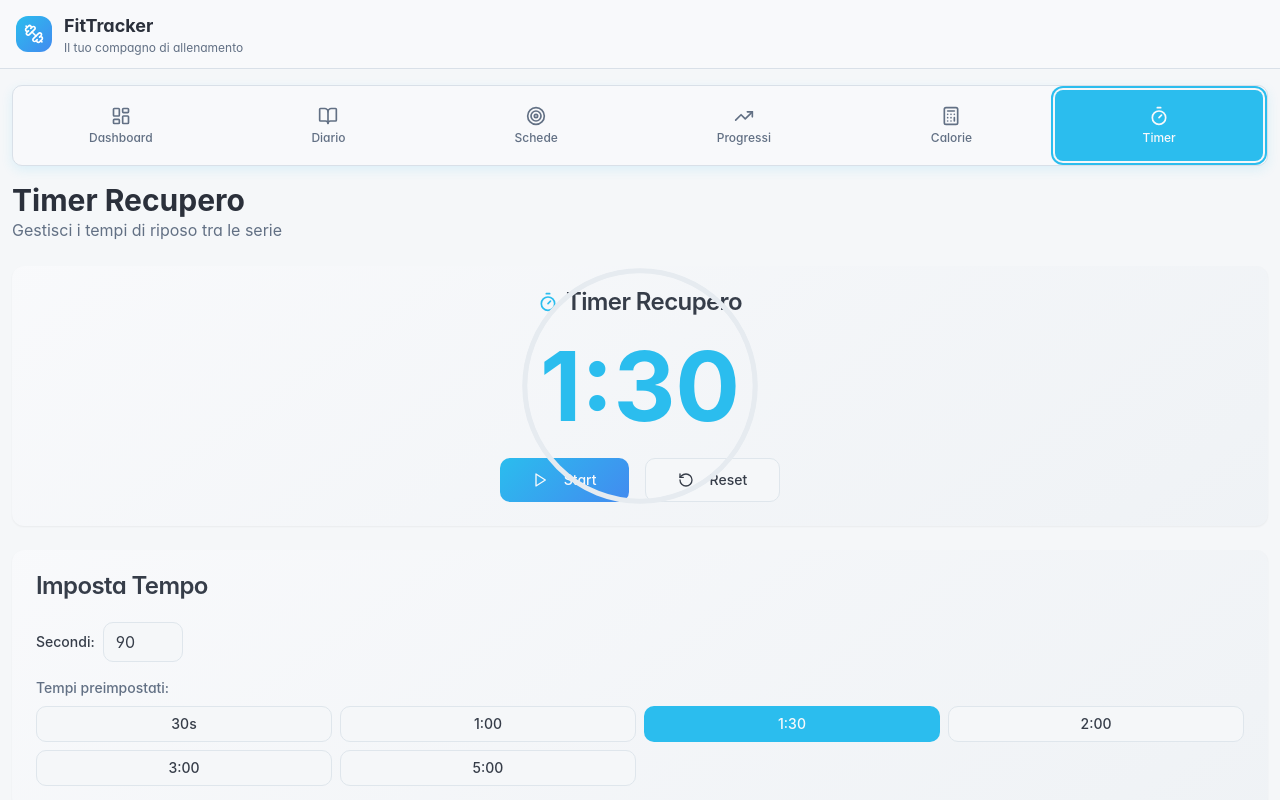
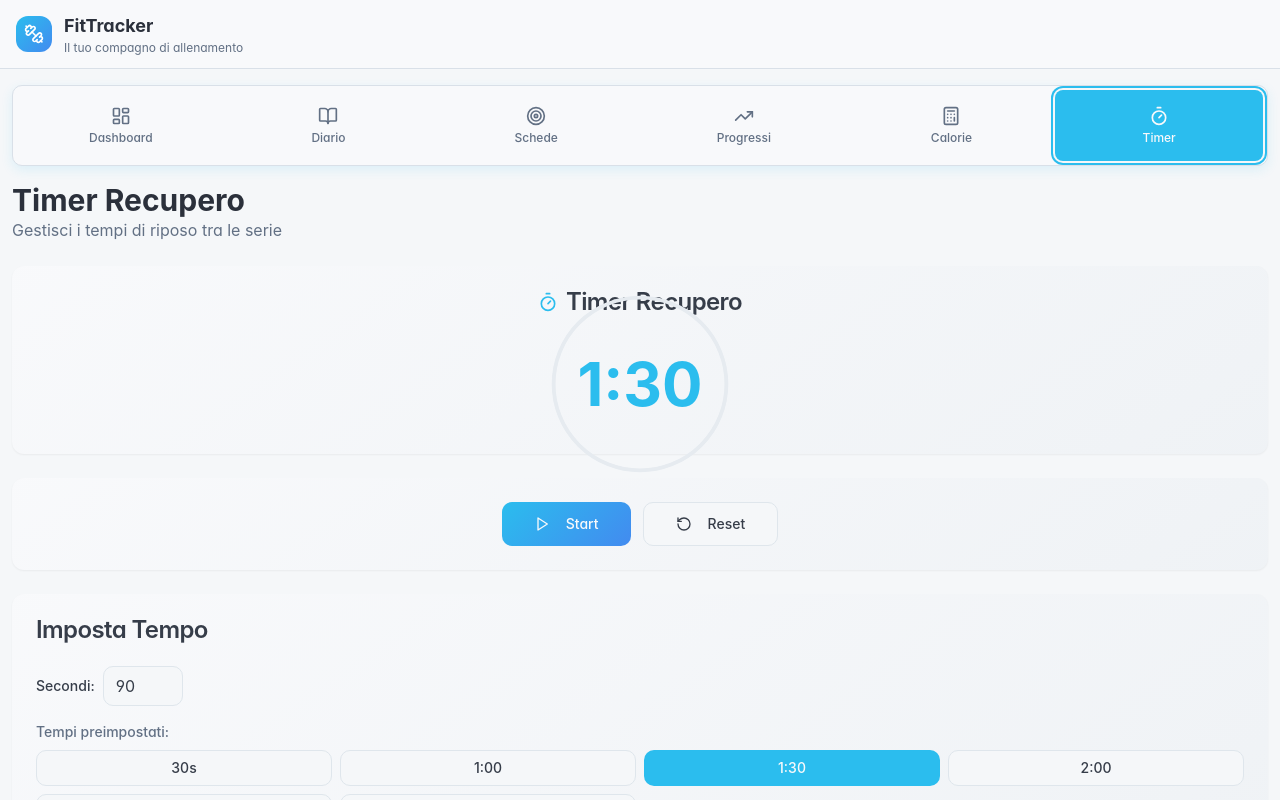
Before and after one commit to emanueledavi/lift-log-solo, a React (Vite) app: page / in a window 1280 px wide. Both pictures are taken after a click on the tab "Timer". Shown: the top 800 px of the page. Built offline with nearby package versions, Linux system fonts and the light colour scheme.

Commit message:
Fix timer button placement
Adjusted the layout of the timer component to ensure the start and reset buttons are accessible and not obscured by the timer display.

```diff
--- a/src/components/RestTimer.tsx
+++ b/src/components/RestTimer.tsx
@@ -105,10 +105,10 @@ export function RestTimer() {
             Timer Recupero
           </CardTitle>
         </CardHeader>
-        <CardContent className="text-center space-y-6">
+        <CardContent className="text-center space-y-4 pb-6">
           {/* Timer Display */}
-          <div className="relative">
-            <div className={`text-6xl md:text-8xl font-bold transition-colors ${
+          <div className="relative flex items-center justify-center py-4">
+            <div className={`text-4xl sm:text-5xl md:text-6xl font-bold transition-colors z-10 relative ${
               isFinished ? 'text-success' :
               timeLeft <= 10 && isRunning ? 'text-warning' :
               'text-primary'
@@ -118,7 +118,7 @@ export function RestTimer() {
 
             {/* Progress Ring */}
             <div className="absolute inset-0 flex items-center justify-center">
-              <svg className="w-48 h-48 md:w-64 md:h-64 transform -rotate-90" viewBox="0 0 100 100">
+              <svg className="w-32 h-32 sm:w-40 sm:h-40 md:w-48 md:h-48 transform -rotate-90" viewBox="0 0 100 100">
                 <circle
                   cx="50"
                   cy="50"
@@ -142,13 +142,24 @@ export function RestTimer() {
             </div>
           </div>
 
-          {/* Controls */}
-          <div className="flex justify-center gap-4">
+          {/* Status Message */}
+          {isFinished && (
+            <div className="text-success font-semibold text-lg animate-bounce px-4">
+              ⏰ Tempo scaduto! Pronto per la prossima serie?
+            </div>
+          )}
+        </CardContent>
+      </Card>
+
+      {/* Controls - Separate card for better mobile accessibility */}
+      <Card className="gradient-card border-0 shadow-fitness">
+        <CardContent className="pt-6">
+          <div className="flex justify-center gap-3 flex-wrap">
             {!isRunning ? (
               <Button
                 onClick={startTimer}
                 size="lg"
-                className="gradient-primary text-primary-foreground"
+                className="gradient-primary text-primary-foreground min-w-[120px] touch-manipulation"
               >
                 <Play className="h-5 w-5 mr-2" />
                 {timeLeft === seconds ? 'Start' : 'Riprendi'}
@@ -158,6 +169,7 @@ export function RestTimer() {
                 onClick={pauseTimer}
                 size="lg"
                 variant="outline"
+                className="min-w-[120px] touch-manipulation"
               >
                 <Pause className="h-5 w-5 mr-2" />
                 Pausa
@@ -168,18 +180,12 @@ export function RestTimer() {
               onClick={resetTimer}
               size="lg"
               variant="outline"
+              className="min-w-[120px] touch-manipulation"
             >
               <RotateCcw className="h-5 w-5 mr-2" />
               Reset
             </Button>
           </div>
-
-          {/* Status Message */}
-          {isFinished && (
-            <div className="text-success font-semibold text-xl animate-bounce">
-              ⏰ Tempo scaduto! Pronto per la prossima serie?
-            </div>
-          )}
         </CardContent>
       </Card>
 
```
